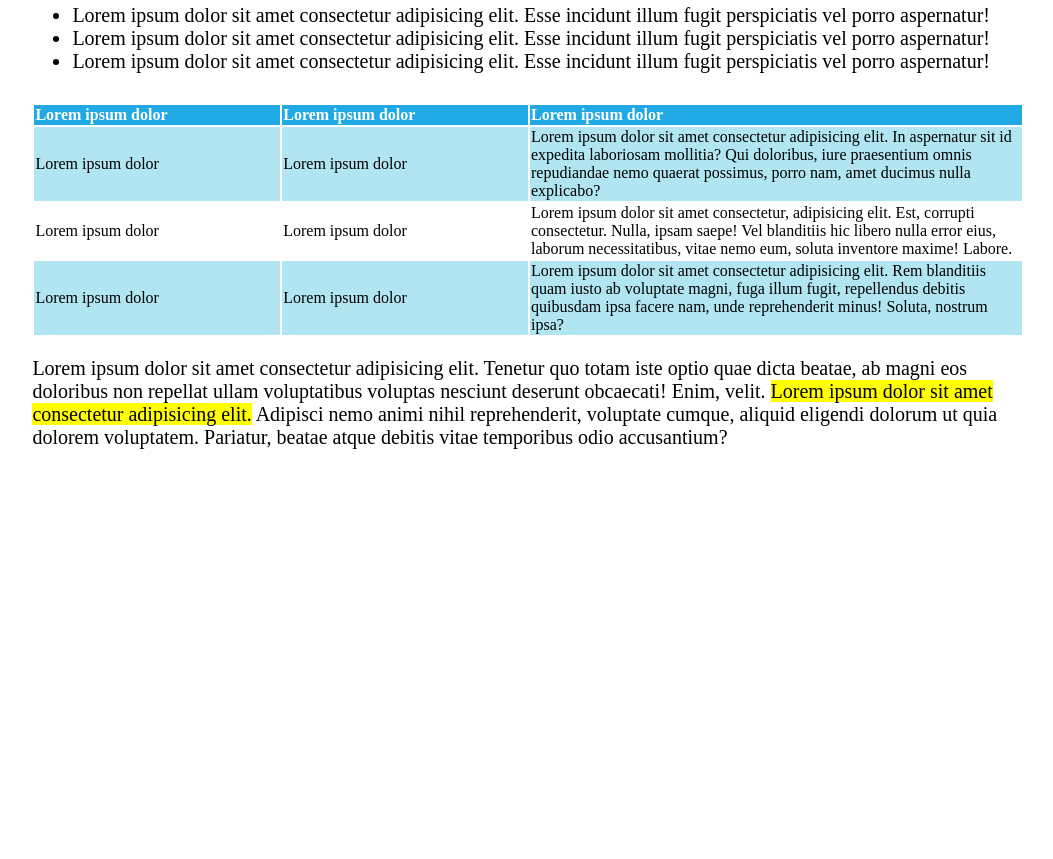
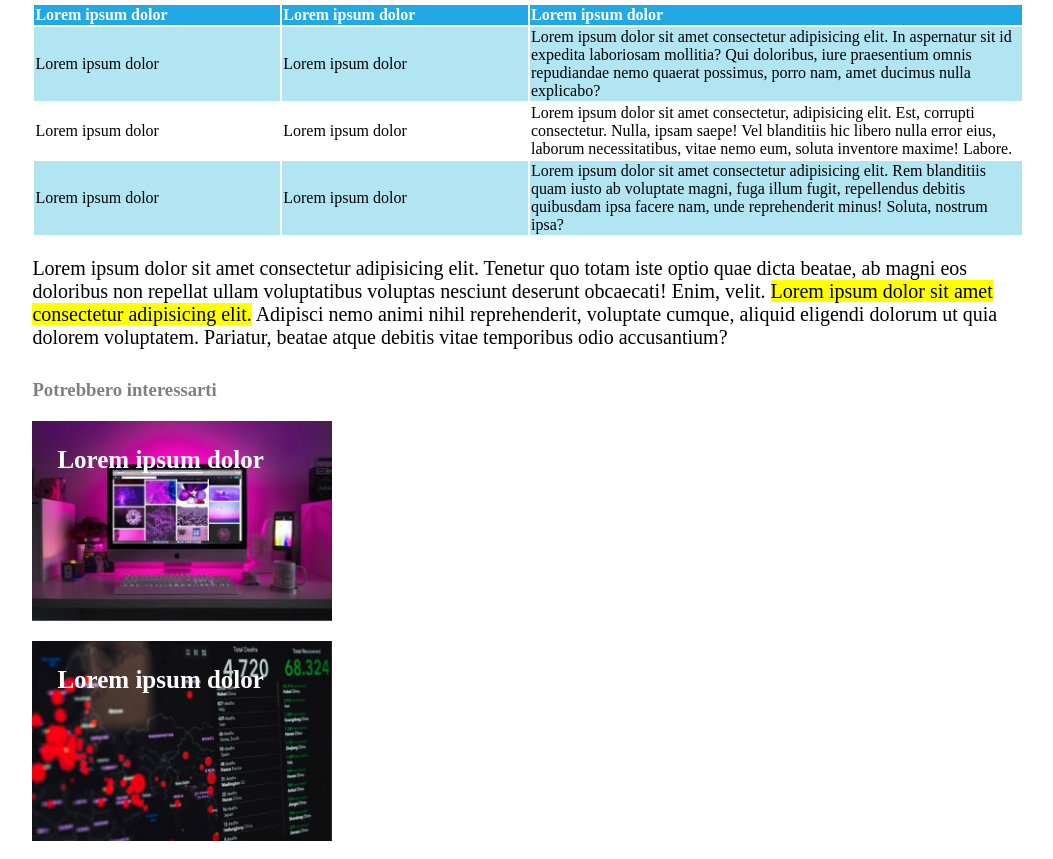
Before and after one commit to davidebortoloni/html-css-booleaner, a plain HTML site: page index.html in a window 1280 px wide. Shown: the part 1305-2164 px from the top of the page, without its empty margins (112-1165 px from the left). Before the commit the page ends 1802 px from the top, so only its background shows below. Drawn offline with Linux system fonts and the light colour scheme.

Commit message:
Aggiunta link correlati [esercizio finito]

```diff
--- a/css/style.css
+++ b/css/style.css
@@ -1,3 +1,7 @@
+* {
+    box-sizing: border-box;
+}
+
 .container {
     width: 80%;
     margin: auto;
@@ -5,7 +9,7 @@
 
 header {
     padding: 10px;
-    height: 100px;
+    height: 1px;
     background-image: url('../img/pattern.png');
     background-color: #4EA0FF;
     background-repeat: repeat;
@@ -89,3 +93,27 @@ thead {
 .evidenza {
     background-color: yellow;
 }
+
+h3 {
+    color: gray;
+}
+
+.correlati {
+    margin-top: 20px;
+    font-size: 25px;
+    color: white;
+    padding: 25px;
+    height: 200px;
+    width: 300px;
+    font-weight: 800;
+}
+
+.pc {
+    background-image: url("../img/monitor.jpg");
+    background-size: cover;
+}
+
+.map {
+    background-image: url("../img/graph.jpg");
+    background-size: cover;
+}
--- a/index.html
+++ b/index.html
@@ -6,6 +6,7 @@
     <meta name="viewport" content="width=device-width, initial-scale=1.0">
     <title>The Booleaner - Il manifesto di Berners-Lee</title>
     <link rel="stylesheet" href="./css/style.css">
+    <link rel="icon" href="./img/icon.png">
 </head>
 <body>
     <div class="container">
@@ -95,6 +96,21 @@
                 Lorem ipsum dolor sit amet consectetur adipisicing elit. Tenetur quo totam iste optio quae dicta beatae, ab magni eos doloribus non repellat ullam voluptatibus voluptas nesciunt deserunt obcaecati! Enim, velit.
                 <span class="evidenza">Lorem ipsum dolor sit amet consectetur adipisicing elit.</span> Adipisci nemo animi nihil reprehenderit, voluptate cumque, aliquid eligendi dolorum ut quia dolorem voluptatem. Pariatur, beatae atque debitis vitae temporibus odio accusantium?
             </p>
+            <footer>
+                <h3>
+                    Potrebbero interessarti
+                </h3>
+                <a href="#">
+                    <div class="correlati pc">
+                        Lorem ipsum dolor
+                    </div>
+                </a>
+                <a href="#">
+                    <div class="correlati map">
+                        Lorem ipsum dolor
+                    </div>
+                </a>
+            </footer>
         </main>
     </div>
 </body>
```
Also changed, not shown: img/icon.png (added).
